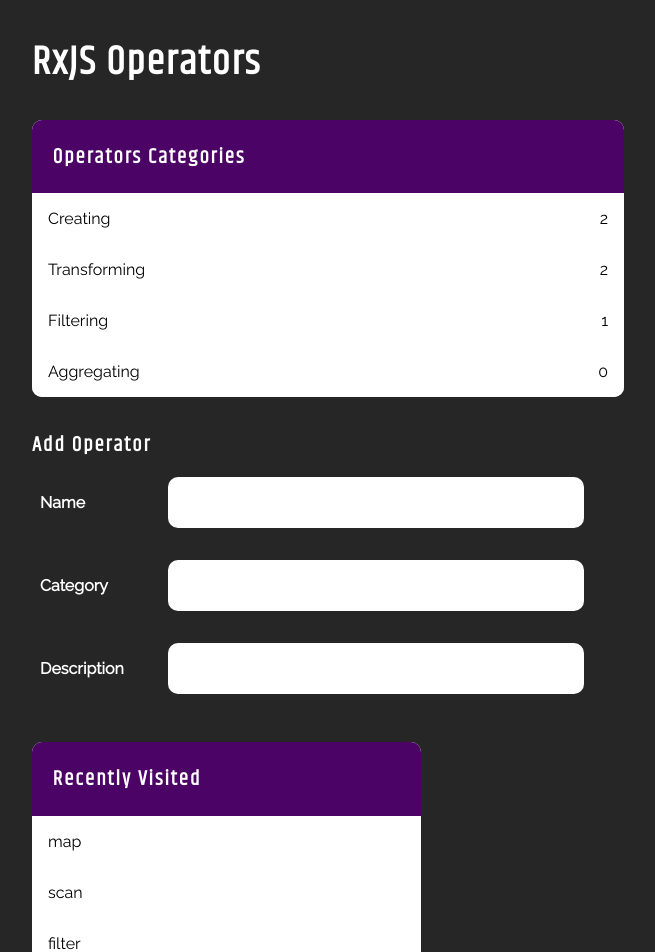
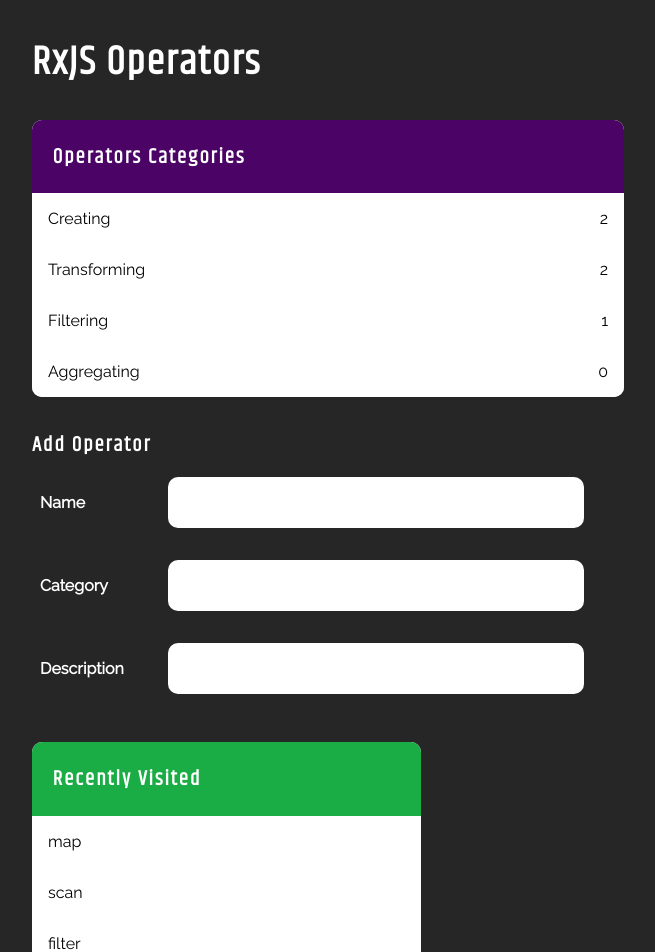
Before and after one commit to getDanArias/RxJS-Operators, an Angular app: page / in a window 1280 px wide. Shown: the top 952 px of the page, without its empty margins (0-655 px from the left). Built offline with nearby package versions, Linux system fonts and the light colour scheme.

Commit message:
Add ability to specify custom color to header of ListComponent.

```diff
--- a/src/app/features/operators/components/events/events.component.ts
+++ b/src/app/features/operators/components/events/events.component.ts
@@ -4,7 +4,7 @@
   selector: 'app-events',
   template: `
     <div>
-      <app-list listTitle="Recently Visited">
+      <app-list listTitle="Recently Visited" [headerHexColor]="headerHexColor">
         <app-list-item [name]="'map'"></app-list-item>
         <app-list-item [name]="'scan'"></app-list-item>
         <app-list-item [name]="'filter'"></app-list-item>
@@ -18,6 +18,7 @@
 export class EventsComponent implements OnInit {
 
   @Input() title: string;
+  @Input() headerHexColor: string;
 
   constructor() { }
 
--- a/src/app/features/operators/components/list/list.component.ts
+++ b/src/app/features/operators/components/list/list.component.ts
@@ -1,23 +1,42 @@
-import { Component, Input, OnChanges } from '@angular/core';
+import { Component, Input, OnInit } from '@angular/core';
 
 @Component({
   selector: 'app-list',
   template: `
     <div [ngClass]="listClass">
-      <h2 [ngClass]="listClass + '-header'">{{ listTitle }}</h2>
+      <h2 [ngStyle]="styles" [ngClass]="listClass + '-header'">{{ listTitle }}</h2>
       <ng-content></ng-content>
     </div>
   `,
   styleUrls: ['./list.component.scss']
 })
-export class ListComponent implements OnChanges {
+export class ListComponent implements OnInit {
 
   @Input() listTitle: string;
   @Input() kind: string;
+  @Input() headerHexColor: string;
 
   listClass: string;
 
-  ngOnChanges() {
+  styles = {};
+
+  ngOnInit() {
+
+    if (this.headerHexColor) {
+
+      let cleanHeaderHexColor = this.headerHexColor;
+
+      if (cleanHeaderHexColor[0] === '#') {
+        const headerHexColorArray = Array.from(cleanHeaderHexColor);
+        headerHexColorArray.shift();
+        cleanHeaderHexColor = headerHexColorArray.join('');
+      }
+
+      this.styles = {...{backgroundColor: `#${cleanHeaderHexColor}`}};
+      console.log(this.styles);
+
+    }
+
     switch (this.kind) {
       case 'category':
         this.listClass = 'category-list';
--- a/src/app/features/operators/operators/operators.component.ts
+++ b/src/app/features/operators/operators/operators.component.ts
@@ -46,7 +46,7 @@
       </div>
       <div class="information">
         <div class="panel-container-small">
-          <app-events title="Recently Visited"></app-events>
+          <app-events title="Recently Visited" [headerHexColor]="'1AAC45'"></app-events>
         </div>
       </div>
     </div>
```
